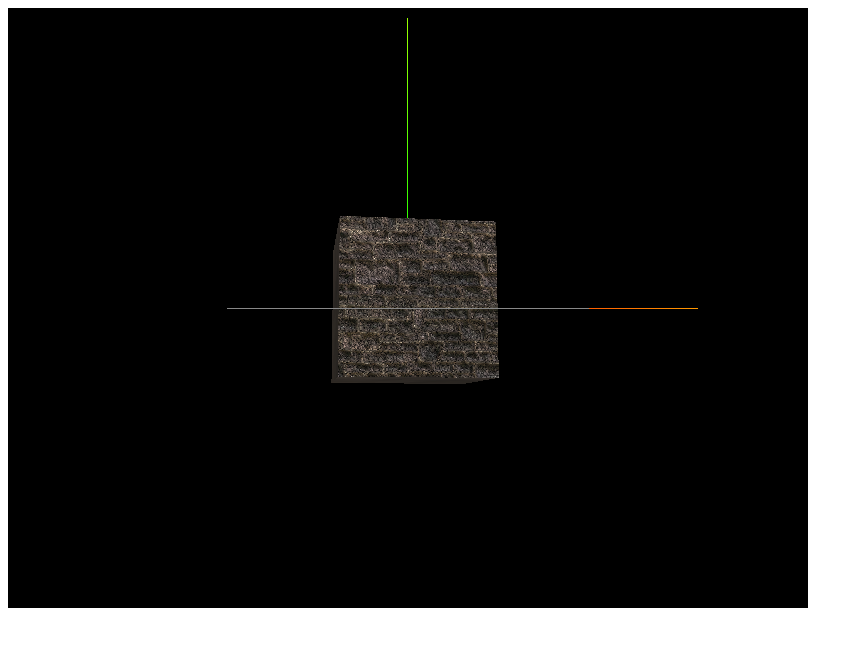
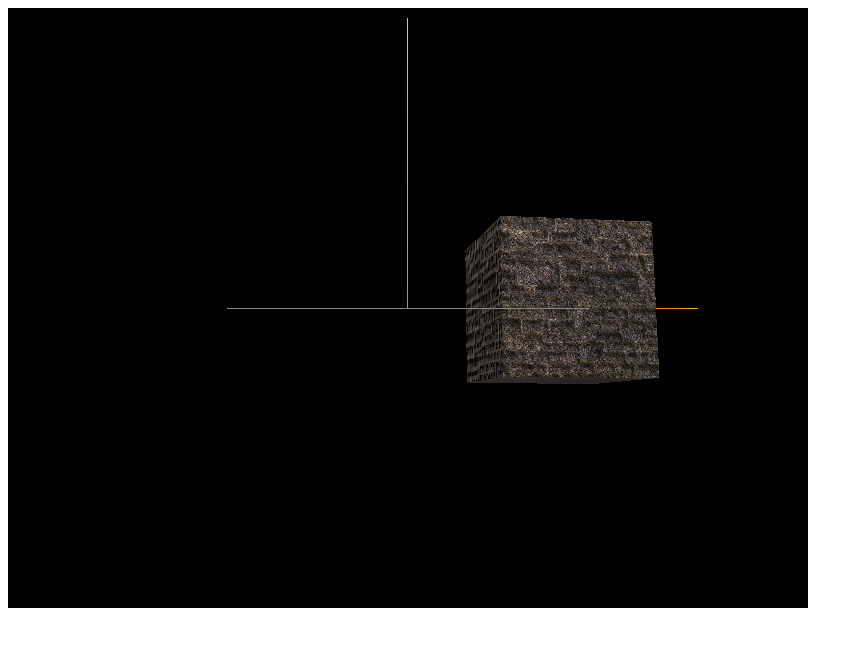
Before and after one commit to kouhei810/CG_lesson, a plain HTML site: page lesson3/sample7-bump.html in a window 1280 px wide. Shown: the whole page, without its empty margins (0-863 px from the left). Drawn offline with nearby package versions, Linux system fonts and the light colour scheme.

Commit message:
Update sample7-bump.html

```diff
--- a/lesson3/sample7-bump.html
+++ b/lesson3/sample7-bump.html
@@ -51,7 +51,9 @@
         var textureLoader = new THREE.TextureLoader();
         var texture = textureLoader.load("stone.jpg");
         var mat = new THREE.MeshPhongMaterial();
+        var mat1 = new THREE.MeshPhongMaterial();
         mat.map = texture;
+        mat1.map = texture;
 
         // バンプマップ読み込み
         var bump = textureLoader.load("stone-bump.jpg");
@@ -63,7 +65,10 @@
         //var material = new THREE.MeshPhongMaterial({ color: 0xffffff });
         //var box = new THREE.Mesh(geometry, material);
         var box = new THREE.Mesh(geometry, mat);
-        box.position.set(0,0,0); //位置を指定
+        box.position.set(-1,0,0); //位置を指定
+        scene.add(box);   // シーンに追加
+        var box1 = new THREE.Mesh(geometry, mat1);
+        box.position.set(1,0,0); //位置を指定
         scene.add(box);   // シーンに追加
 
         update();
@@ -77,6 +82,8 @@
            // 箱を回転させる
           box.rotation.x += 0.01;
           box.rotation.y += 0.01;
+          box1.rotation.x += 0.01;
+          box1.rotation.y += 0.01;
 
         }
       }
```
